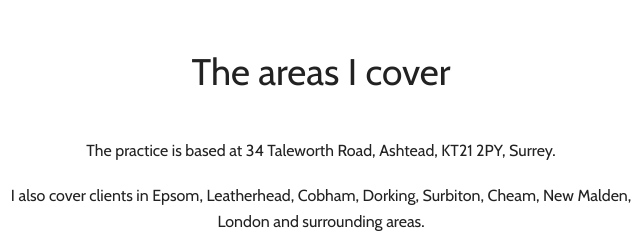
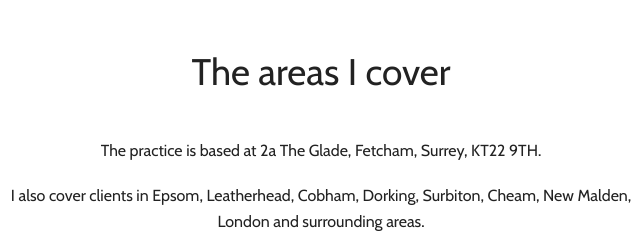
Before and after one commit to bananacrisp/dietmatters, a website: page index.html in a window 1280 px wide. Shown: the part 2360-2600 px from the top of the page, 319-959 px from the left. Drawn offline with nearby package versions, Linux system fonts and the light colour scheme; files that its build step writes are made by us from their sources; a web font is replaced by a local one.

Commit message:
Updated address copy

```diff
--- a/index.html
+++ b/index.html
@@ -225,7 +225,7 @@
     <div class="row">
       <div class="columns small-12 medium-8 medium-centered text-center">
         <h2>The areas I cover</h2>
-        <p>The practice is based at 34 Taleworth Road, Ashtead, KT21 2PY, Surrey.</p>
+        <p>The practice is based at 2a The Glade, Fetcham, Surrey, KT22 9TH.</p>
         <p>I also cover clients in Epsom, Leatherhead, Cobham, Dorking, Surbiton, Cheam, New Malden, London and surrounding areas.</p>
       </div>
     </div>
```
